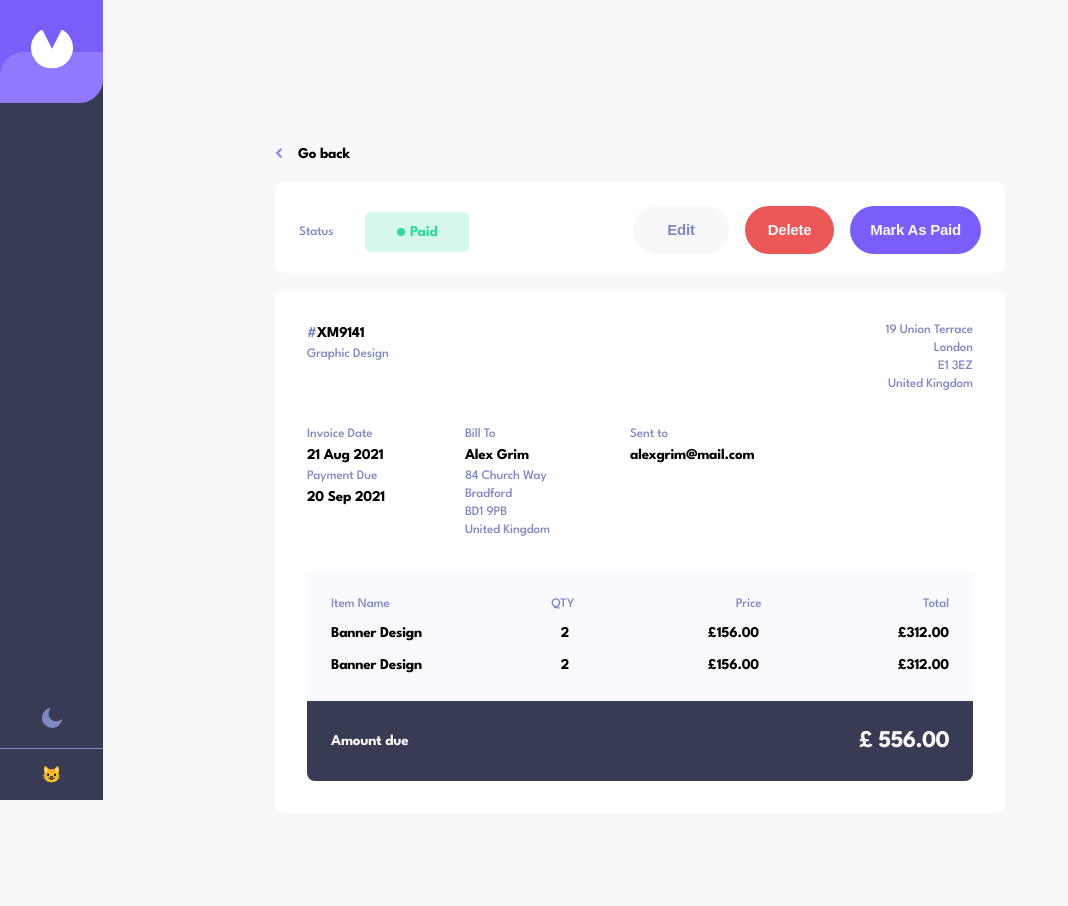
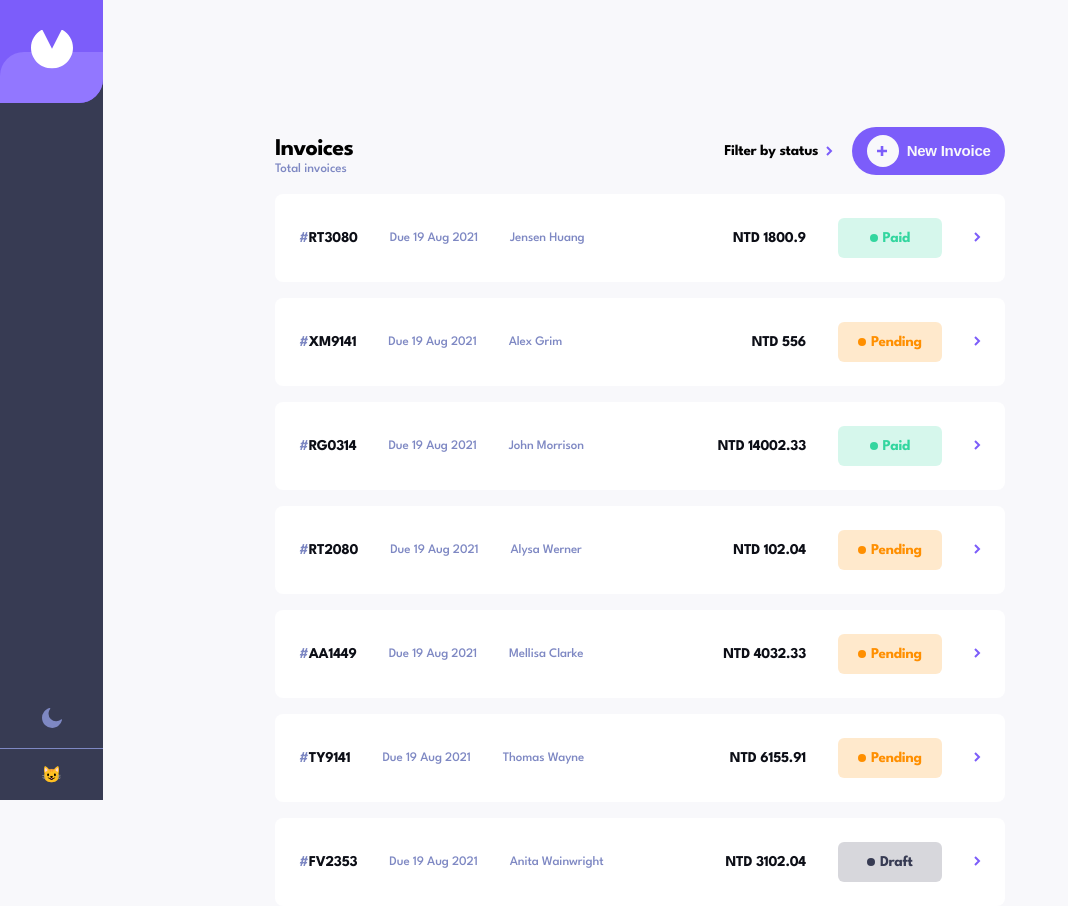
Before and after one commit to billybenntt/portfolio-project-6-invoice_app, a React (Vite) app: page / in a window 1280 px wide. Shown: the whole page, without its empty margins (0-1068 px from the left). Before the commit the page ends 813 px from the top, so only its background shows below. Built offline with nearby package versions, Linux system fonts and the light colour scheme.

Commit message:
added filter component

```diff
--- a/package.json
+++ b/package.json
@@ -13,7 +13,9 @@
   },
   "dependencies": {
     "react": "^18.2.0",
-    "react-dom": "^18.2.0"
+    "react-dom": "^18.2.0",
+    "react-redux": "^9.1.0",
+    "@reduxjs/toolkit": "^2.0.1"
   },
   "devDependencies": {
     "@types/react": "^18.2.43",
--- a/src/App.tsx
+++ b/src/App.tsx
@@ -5,7 +5,7 @@ import InvoiceForm from "./components/InvoiceForm.tsx";
 
 function App() {
 
-    const isActive = false
+    const isActive = true
     const selectPage = isActive ? <InvoicesMainPage/> : <InvoicesSinglePage/>
     return (
         <>
--- a/src/components/InvoiceForm.tsx
+++ b/src/components/InvoiceForm.tsx
@@ -9,7 +9,6 @@ function InvoiceForm() {
 
     const showBar = "show"
     const isEditing = false
-
 
     return (
         <div className={`invoice-form ${showBar}`}>
--- a/src/components/InvoiceList.tsx
+++ b/src/components/InvoiceList.tsx
@@ -1,8 +1,8 @@
 import data from "../data/sampleAllData.tsx";
 import InvoiceListItem from "./subcomponents/InvoiceListItem.tsx";
 import Button from './subcomponents/Button.tsx'
-import IconArrowDown from '../assets/icon-arrow-down.svg'
 import ImgNoInvoice from '../assets/illustration-empty.svg'
+import Filter from "./subcomponents/Filter.tsx";
 
 
 function InvoiceList() {
@@ -24,12 +24,8 @@ function InvoiceList() {
                     </div>
 
                     <div className="invoice-list__control">
-                        <div className="control__filter">
-                            <h3 className="text-lg">Filter</h3>
-                            <span>
-                            <img src={IconArrowDown} alt="icon-arrow"/>
-                            </span>
-                        </div>
+
+                        <Filter/>
 
                         <div className="control__create">
                             <Button text="new" type="1" show="mobile"/>
--- /dev/null
+++ b/src/components/subcomponents/Filter.tsx
@@ -0,0 +1,46 @@
+import IconArrowDown from '../../assets/icon-arrow-down.svg'
+import IconArrowRight from '../../assets/icon-arrow-right.svg'
+import {useState} from "react";
+
+
+function Filter() {
+
+    const [showFilter, setShowFilter] = useState(false);
+
+
+    function handleToggle() {
+        setShowFilter((prevState) => {
+            return !prevState
+        })
+    }
+
+    return (
+        <div className="control__filter" onClick={handleToggle}>
+            <h3 className="text-lg mobile">Filter</h3>
+            <h3 className="text-lg desktop">Filter by status</h3>
+            <span className="filter-icon">
+                {showFilter ?
+                    <img src={IconArrowDown} alt="icon-arrow"/> :
+                    <img src={IconArrowRight} alt="icon-right"/>
+                }
+            </span>
+
+            <div className={`filter__select ${showFilter ? "open" : ""}`}>
+                <div className="filter__option">
+                    <input type="checkbox" name="option-1" id="option-1"/>
+                    <label htmlFor="option-1">Draft</label>
+                </div>
+                <div className="filter__option">
+                    <input type="checkbox" name="option-2" id="option-2"/>
+                    <label htmlFor="option-2">Pending</label>
+                </div>
+                <div className="filter__option">
+                    <input type="checkbox" name="option-3" id="option-3"/>
+                    <label htmlFor="option-3">Paid</label>
+                </div>
+            </div>
+        </div>
+    )
+}
+
+export default Filter
--- a/src/data/sampleAllData.tsx
+++ b/src/data/sampleAllData.tsx
@@ -20,7 +20,7 @@
             postCode: "NR24 5WQ",
             country: "United Kingdom",
         },
-        items: [
+        "items": [
             {
                 name: "Brand Guidelines",
                 quantity: 1,
--- a/src/styles/output.css
+++ b/src/styles/output.css
@@ -1,3 +1,4 @@
+@charset "UTF-8";
 @import url("https://fonts.googleapis.com/css2?family=League+Spartan:wght@500;700&display=swap");
 @import url("https://fonts.googleapis.com/css2?family=League+Spartan:wght@500;700&display=swap");
 @import url("https://fonts.googleapis.com/css2?family=League+Spartan:wght@500;700&display=swap");
@@ -254,7 +255,7 @@ img {
   letter-spacing: -0.75px;
 }
 
-.text-lg, .invoice-form .invoice-form-center h3, .invoice-card .invoice-card-center h4, .invoice-list .invoice-list__empty p, .invoice-list .invoice-list-center .item__group h4, .invoice-list .invoice-list-center .invoice-list__header .invoice-list__control .control__filter h3, .form__row .form__input, .form__row-select .form__input, .form__list-item .item__total, .form__list-item .form__input {
+.text-lg, .invoice-form .invoice-form-center h3, .invoice-card .invoice-card-center h4, .invoice-list .invoice-list__empty p, .invoice-list .invoice-list-center .item__group h4, .control__filter h3, .control__filter label, .form__row .form__input, .form__row-select .form__input, .form__list-item .item__total, .form__list-item .form__input {
   font-weight: 700;
   font-size: 0.938rem;
   letter-spacing: -0.25px;
@@ -375,6 +376,74 @@ img {
   justify-content: end;
 }
 
+.control__filter {
+  display: flex;
+  flex-direction: row;
+  justify-content: center;
+  margin-right: 1rem;
+  user-select: none;
+  position: relative;
+}
+.control__filter h3, .control__filter label {
+  margin-right: 0.5rem;
+}
+.control__filter .filter-icon {
+  width: 10px;
+  display: flex;
+  align-items: center;
+}
+.control__filter .filter__select {
+  padding: 1.5rem;
+  position: absolute;
+  width: 192px;
+  height: 120px;
+  top: 38px;
+  right: -100%;
+  background-color: white;
+  border-radius: 8px;
+  box-shadow: 0px 10px 20px 0px rgba(72, 84, 159, 0.25);
+  display: none;
+}
+.control__filter .filter__select.open {
+  display: block;
+}
+.control__filter .filter__option {
+  display: flex;
+  flex-direction: column;
+  user-select: none;
+}
+.control__filter .filter__option input {
+  cursor: pointer;
+  display: none;
+}
+.control__filter .filter__option label {
+  position: relative;
+  display: flex;
+  align-items: center;
+  cursor: pointer;
+}
+.control__filter .filter__option label:before {
+  content: "";
+  border-radius: 4px;
+  background-color: #DFE3FA;
+  width: 1rem;
+  height: 1rem;
+  margin-right: 10px;
+  transition: 100ms all linear;
+}
+.control__filter .filter__option label:hover:before {
+  background-color: #DFE3FA;
+  border: 1px solid #7C5DFA;
+}
+.control__filter .filter__option input:checked + label:before {
+  content: "✓";
+  font-size: 10px;
+  color: #FFFFFF;
+  display: grid;
+  place-content: center;
+  background-color: #7C5DFA;
+}
+
 @keyframes showModal {
   0% {
     transform: translate(0%, -5000%);
@@ -408,6 +477,9 @@ img {
   }
   .modal {
     width: 480px;
+  }
+  .control__filter .filter__select {
+    right: 0;
   }
 }
 body {
@@ -508,15 +580,6 @@ body {
   flex-direction: row;
   align-items: center;
   cursor: pointer;
-}
-.invoice-list .invoice-list-center .invoice-list__header .invoice-list__control .control__filter {
-  display: flex;
-  flex-direction: row;
-  justify-content: center;
-  margin-right: 1rem;
-}
-.invoice-list .invoice-list-center .invoice-list__header .invoice-list__control .control__filter h3 {
-  margin-right: 0.5rem;
 }
 .invoice-list .invoice-list-center .invoice-list__container {
   display: flex;
--- a/src/styles/scss/_utilities.scss
+++ b/src/styles/scss/_utilities.scss
@@ -147,7 +147,7 @@
   row-gap: 1rem;
 
 
-  .modal__control{
+  .modal__control {
     display: flex;
     column-gap: 1rem;
     justify-content: end;
@@ -157,10 +157,97 @@
 
 }
 
+// FILTER
 
 
+.control__filter {
+  display: flex;
+  flex-direction: row;
+  justify-content: center;
+  margin-right: 1rem;
+  user-select: none;
+  position: relative;
+
+  h3, label {
+    @extend .text-lg;
+    margin-right: 0.5rem;
+  }
+
+  .filter-icon{
+    width: 10px;
+    display: flex;
+    align-items: center;
+  }
 
 
+  .filter__select {
+    padding: 1.5rem;
+    position: absolute;
+    width: 192px;
+    height: 120px;
+    top: 38px;
+    right: -100%;
+    background-color: white;
+    border-radius: $rounded-lg;
+    box-shadow: $box-shadow-4;
+    display: none;
+  }
+
+  .filter__select.open {
+    display: block;
+  }
+
+
+  .filter__option {
+    display: flex;
+    flex-direction: column;
+    user-select: none;
+
+    input {
+      cursor: pointer;
+      display: none;
+    }
+
+    label {
+      position: relative;
+      display: flex;
+      align-items: center;
+      cursor: pointer;
+    }
+
+    // INITIAL STATUS
+    label:before {
+      content: '';
+      border-radius: $rounded-sm;
+      background-color: #DFE3FA;
+      width: 1rem;
+      height: 1rem;
+      margin-right: 10px;
+      transition: 100ms all linear;
+
+    }
+
+    // HOVER STATUS
+    label:hover:before {
+      background-color: #DFE3FA;
+      border: 1px solid $primary-200;
+    }
+
+
+    // CHECKED STATUS
+    input:checked + label:before {
+      content: '✓';
+      font-size: 10px;
+      color: $accent-light-000;
+      display: grid;
+      place-content: center;
+      background-color: $primary-200;
+    }
+
+  }
+
+
+}
 
 
 // MODAL ANIMATION
@@ -196,8 +283,6 @@
   }
 
 
-
-
 }
 
 
@@ -210,8 +295,19 @@
     display: flex;
   }
 
-    .modal{
+  .modal {
     width: 480px;
   }
 
+
+  .control__filter {
+
+    .filter__select {
+      right: 0;
+
+    }
+
+  }
+
+
 }
--- a/src/styles/scss/setup/_variables.scss
+++ b/src/styles/scss/setup/_variables.scss
@@ -31,6 +31,7 @@ $rounded-full: 50%;
 $box-shadow-1: 0 4px 6px -1px rgb(0 0 0 / 0.1), 0 2px 4px -2px rgb(0 0 0 / 0.1);
 $box-shadow-2: 0 10px 15px -3px rgb(0 0 0 / 0.1), 0 4px 6px -4px rgb(0 0 0 / 0.1);
 $box-shadow-3: 0 20px 25px -5px rgb(0 0 0 / 0.1), 0 8px 10px -6px rgb(0 0 0 / 0.1);
+$box-shadow-4:  0px 10px 20px 0px rgba(72, 84, 159, 0.25);
 $transition: 0.3s ease-in-out all;
 $font-sizes: (
         "1": 0.813rem, /*13px*/
```
Also changed, not shown: src/styles/scss/_layout.scss (+1 -12 lines), src/store/features/AllInvoices/allInvoicesSlice.tsx (added), src/store/features/Invoice/invoiceSlice.tsx (added), 1 other file (tests, documents, lock files or other folders).
